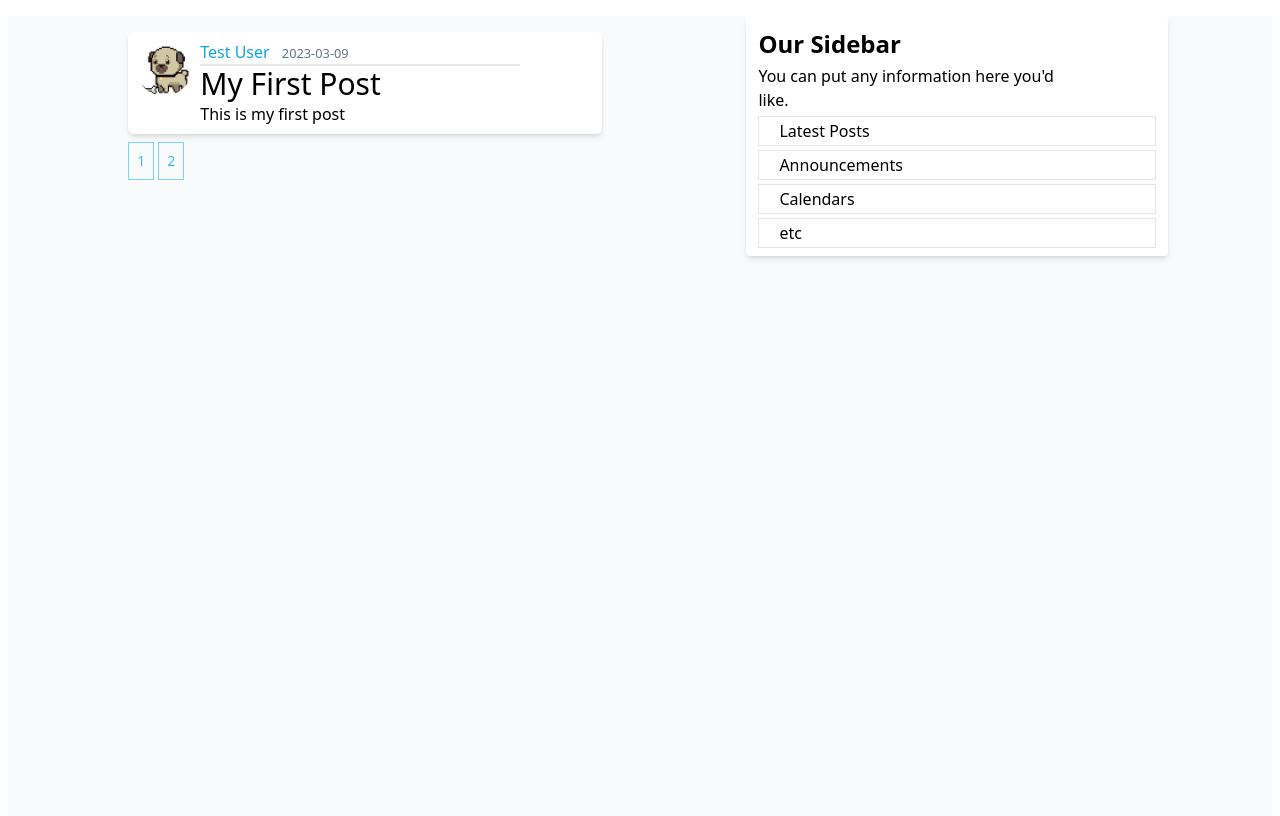
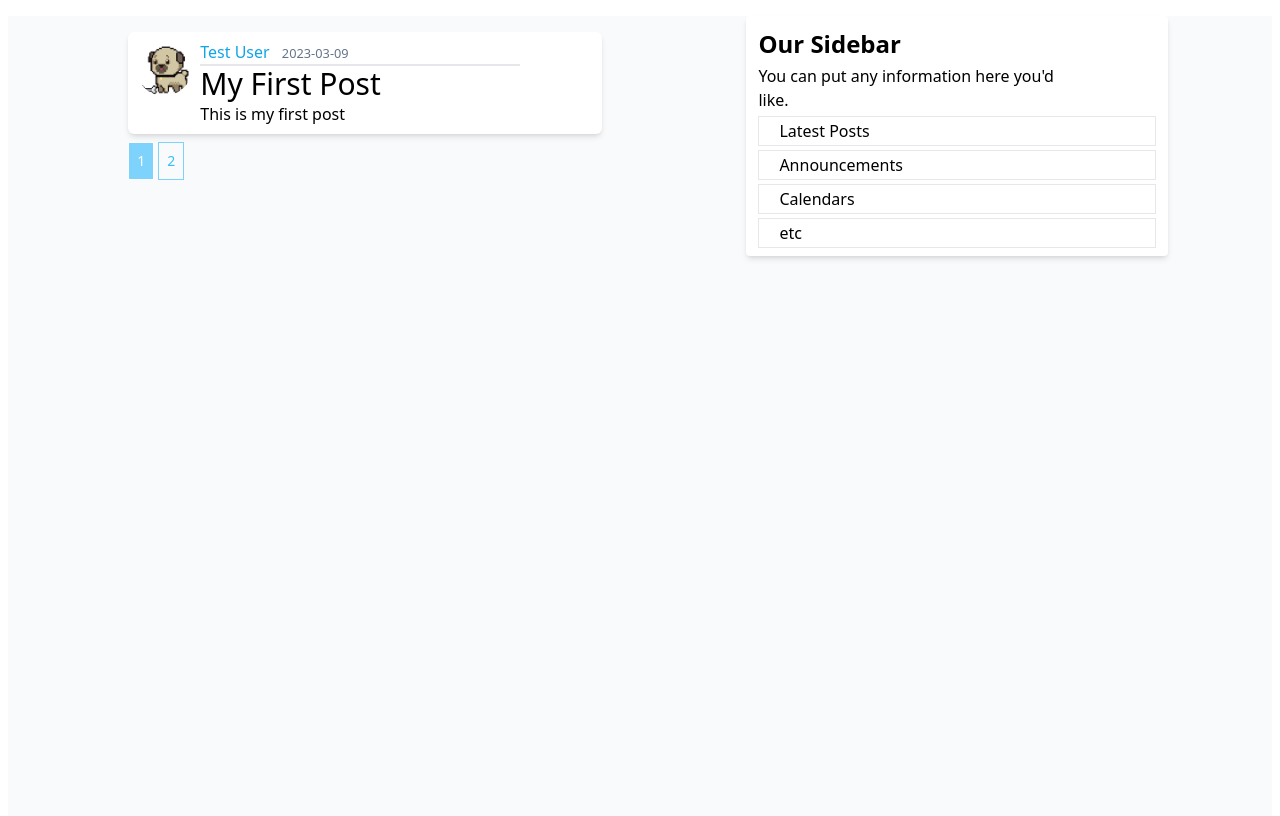
Before and after one commit to Godhanded/Flask_Blog, a Flask app: page / in a window 1280 px wide. Shown: the part 56-872 px from the top of the page. Run offline with Flask 3, Linux system fonts and the light colour scheme; data comes from the database, SQL or seed files in the repository.

Commit message:
style current page num

```diff
--- a/flask_blog/static/output.css
+++ b/flask_blog/static/output.css
@@ -785,6 +785,11 @@ video {
   border-color: rgb(125 211 252 / var(--tw-border-opacity));
 }
 
+.border-white {
+  --tw-border-opacity: 1;
+  border-color: rgb(255 255 255 / var(--tw-border-opacity));
+}
+
 .bg-gray-600 {
   --tw-bg-opacity: 1;
   background-color: rgb(75 85 99 / var(--tw-bg-opacity));
@@ -853,6 +858,11 @@ video {
 .bg-slate-500 {
   --tw-bg-opacity: 1;
   background-color: rgb(100 116 139 / var(--tw-bg-opacity));
+}
+
+.bg-sky-300 {
+  --tw-bg-opacity: 1;
+  background-color: rgb(125 211 252 / var(--tw-bg-opacity));
 }
 
 .bg-opacity-50 {
--- a/flask_blog/templates/home.html
+++ b/flask_blog/templates/home.html
@@ -17,7 +17,11 @@
 <section class="flex flex-wrap gap-1">
 {%for page_num in posts.iter_pages(left_edge=1,right_edge=1, left_current=1,right_current=2)%}
     {%if page_num%}
+        {%if posts.page==page_num%}
+        <a class=" text-sm border-white border p-2 inline bg-sky-300 text-white" href="{{url_for('home',page=page_num)}}">{{page_num}}</a>
+        {%else%}
         <a class=" text-sm border-sky-300 border text-sky-400 p-2 inline hover:bg-sky-300 hover:text-white" href="{{url_for('home',page=page_num)}}">{{page_num}}</a>
+        {%endif%}
     {%else%}
         ...
     {%endif%}
```
